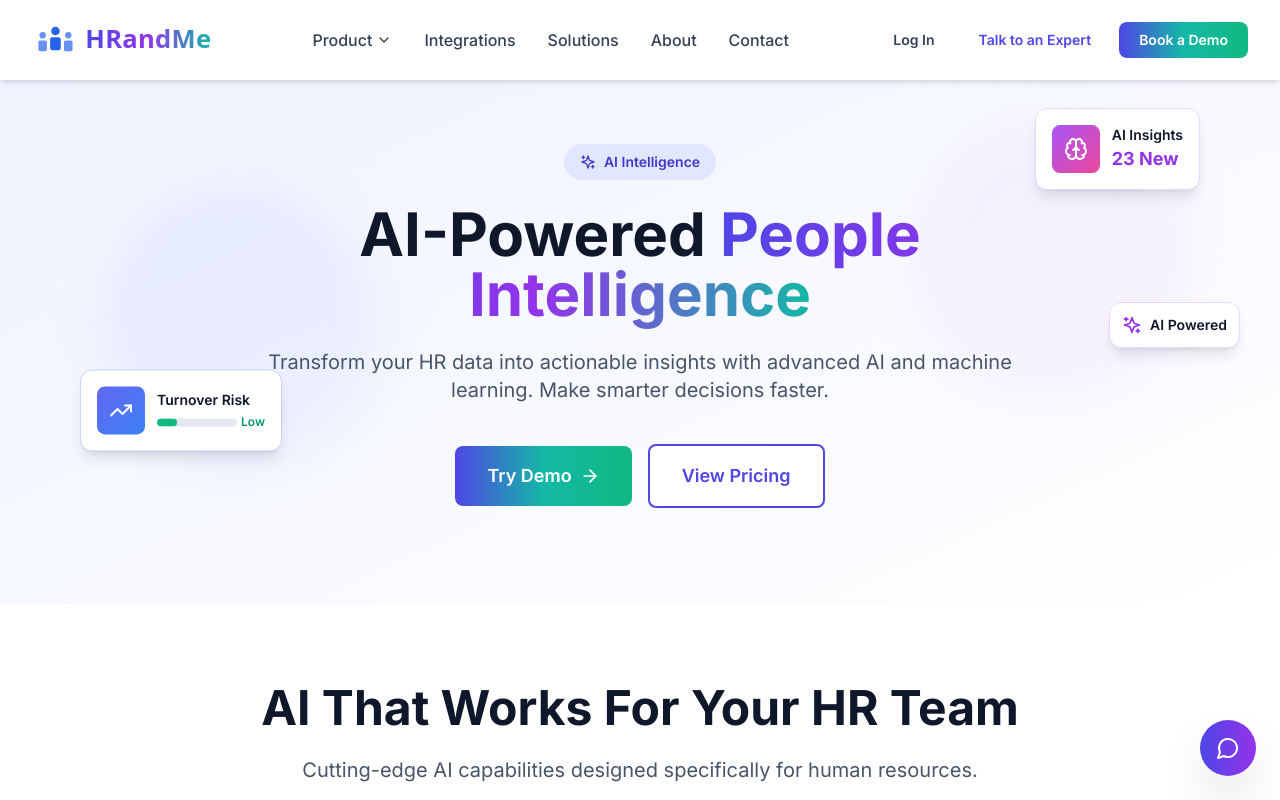
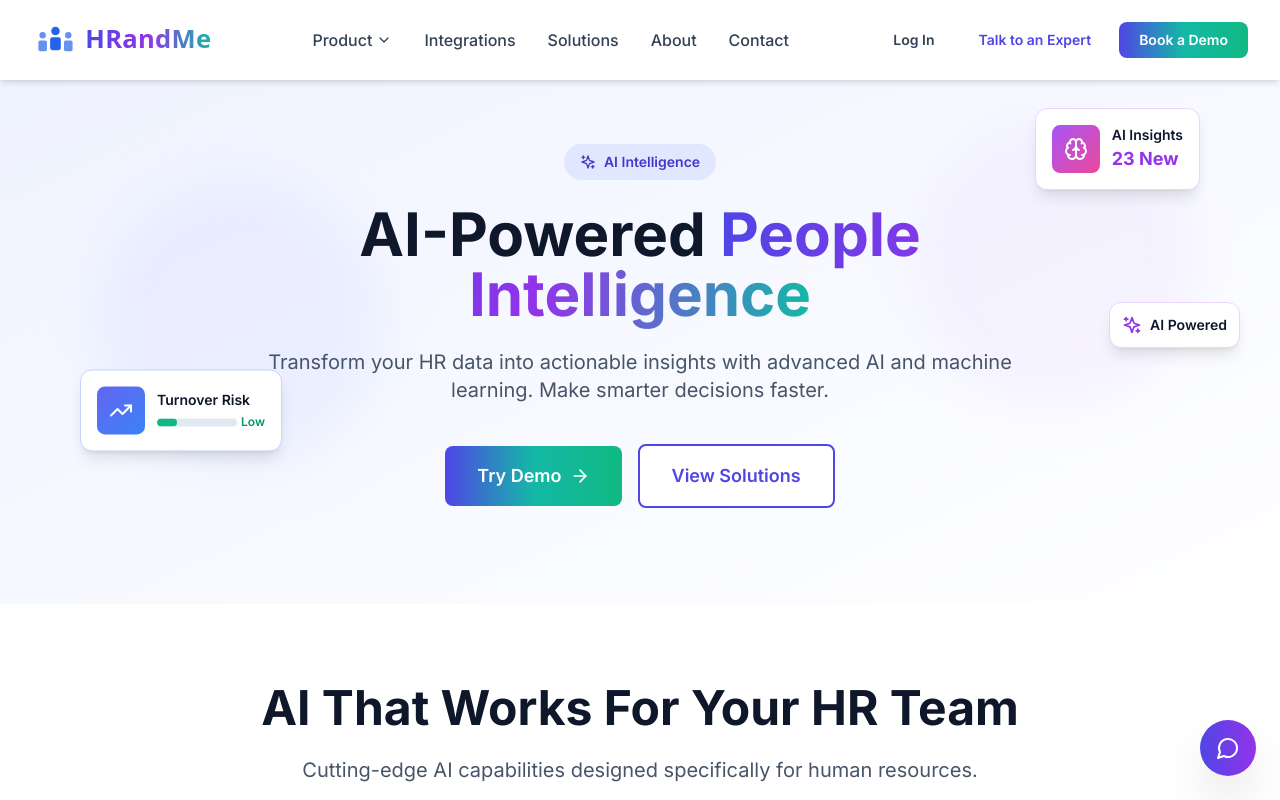
Before and after one commit to PixieDa7/hrandme, a Next.js app: page /product/ai-intelligence in a window 1280 px wide. Shown: the top 800 px of the page. Built offline with nearby package versions, Linux system fonts and the light colour scheme.

Commit message:
Update all product pages - change View Pricing to View Solutions

```diff
--- a/app/product/ai-intelligence/page.tsx
+++ b/app/product/ai-intelligence/page.tsx
@@ -168,7 +168,7 @@ export default function AIIntelligencePage() {
                 href="/solutions"
                 className="px-8 py-4 bg-white text-primary-600 border-2 border-primary-600 rounded-lg hover:bg-primary-50 transition-all font-semibold text-lg"
               >
-                View Pricing
+                View Solutions
               </Link>
             </div>
           </div>
--- a/app/product/analytics/page.tsx
+++ b/app/product/analytics/page.tsx
@@ -169,7 +169,7 @@ export default function AnalyticsPage() {
                 href="/solutions"
                 className="px-8 py-4 bg-white text-primary-600 border-2 border-primary-600 rounded-lg hover:bg-primary-50 transition-all font-semibold text-lg"
               >
-                View Pricing
+                View Solutions
               </Link>
             </div>
           </div>
--- a/app/product/compensation/page.tsx
+++ b/app/product/compensation/page.tsx
@@ -163,7 +163,7 @@ export default function CompensationPage() {
                 href="/solutions"
                 className="px-8 py-4 bg-white text-primary-600 border-2 border-primary-600 rounded-lg hover:bg-primary-50 transition-all font-semibold text-lg"
               >
-                View Pricing
+                View Solutions
               </Link>
             </div>
           </div>
--- a/app/product/core-hr/page.tsx
+++ b/app/product/core-hr/page.tsx
@@ -224,7 +224,7 @@ export default function CoreHRPage() {
                 href="/solutions"
                 className="px-8 py-4 bg-white text-primary-600 border-2 border-primary-600 rounded-lg hover:bg-primary-50 transition-all font-semibold text-lg"
               >
-                View Pricing
+                View Solutions
               </Link>
             </div>
           </div>
--- a/app/product/employee-records/page.tsx
+++ b/app/product/employee-records/page.tsx
@@ -163,7 +163,7 @@ export default function EmployeeRecordsPage() {
                 href="/solutions"
                 className="px-8 py-4 bg-white text-primary-600 border-2 border-primary-600 rounded-lg hover:bg-primary-50 transition-all font-semibold text-lg"
               >
-                View Pricing
+                View Solutions
               </Link>
             </div>
           </div>
--- a/app/product/leave-management/page.tsx
+++ b/app/product/leave-management/page.tsx
@@ -183,7 +183,7 @@ export default function LeaveManagementPage() {
                 href="/solutions"
                 className="px-8 py-4 bg-white text-primary-600 border-2 border-primary-600 rounded-lg hover:bg-primary-50 transition-all font-semibold text-lg"
               >
-                View Pricing
+                View Solutions
               </Link>
             </div>
           </div>
--- a/app/product/mobile-app/page.tsx
+++ b/app/product/mobile-app/page.tsx
@@ -163,7 +163,7 @@ export default function MobileAppPage() {
                 href="/solutions"
                 className="px-8 py-4 bg-white text-primary-600 border-2 border-primary-600 rounded-lg hover:bg-primary-50 transition-all font-semibold text-lg"
               >
-                View Pricing
+                View Solutions
               </Link>
             </div>
           </div>
--- a/app/product/payroll/page.tsx
+++ b/app/product/payroll/page.tsx
@@ -166,7 +166,7 @@ export default function PayrollPage() {
                 href="/solutions"
                 className="px-8 py-4 bg-white text-primary-600 border-2 border-primary-600 rounded-lg hover:bg-primary-50 transition-all font-semibold text-lg"
               >
-                View Pricing
+                View Solutions
               </Link>
             </div>
           </div>
--- a/app/product/performance/page.tsx
+++ b/app/product/performance/page.tsx
@@ -177,7 +177,7 @@ export default function PerformancePage() {
                 href="/solutions"
                 className="px-8 py-4 bg-white text-primary-600 border-2 border-primary-600 rounded-lg hover:bg-primary-50 transition-all font-semibold text-lg"
               >
-                View Pricing
+                View Solutions
               </Link>
             </div>
           </div>
--- a/app/product/recruitment/page.tsx
+++ b/app/product/recruitment/page.tsx
@@ -163,7 +163,7 @@ export default function RecruitmentPage() {
                 href="/solutions"
                 className="px-8 py-4 bg-white text-primary-600 border-2 border-primary-600 rounded-lg hover:bg-primary-50 transition-all font-semibold text-lg"
               >
-                View Pricing
+                View Solutions
               </Link>
             </div>
           </div>
--- a/app/product/time-attendance/page.tsx
+++ b/app/product/time-attendance/page.tsx
@@ -166,7 +166,7 @@ export default function TimeAttendancePage() {
                 href="/solutions"
                 className="px-8 py-4 bg-white text-primary-600 border-2 border-primary-600 rounded-lg hover:bg-primary-50 transition-all font-semibold text-lg"
               >
-                View Pricing
+                View Solutions
               </Link>
             </div>
           </div>
```
